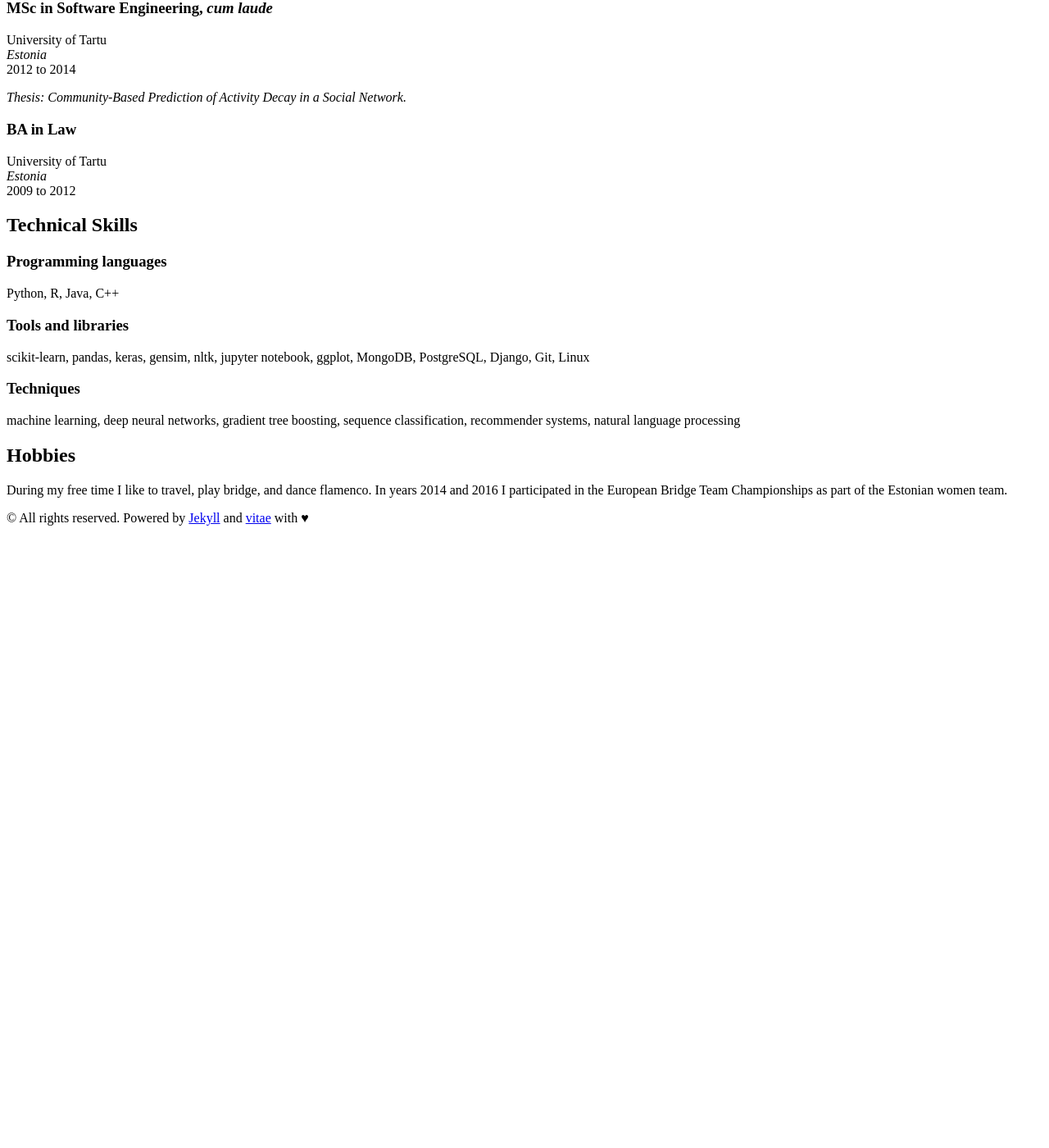
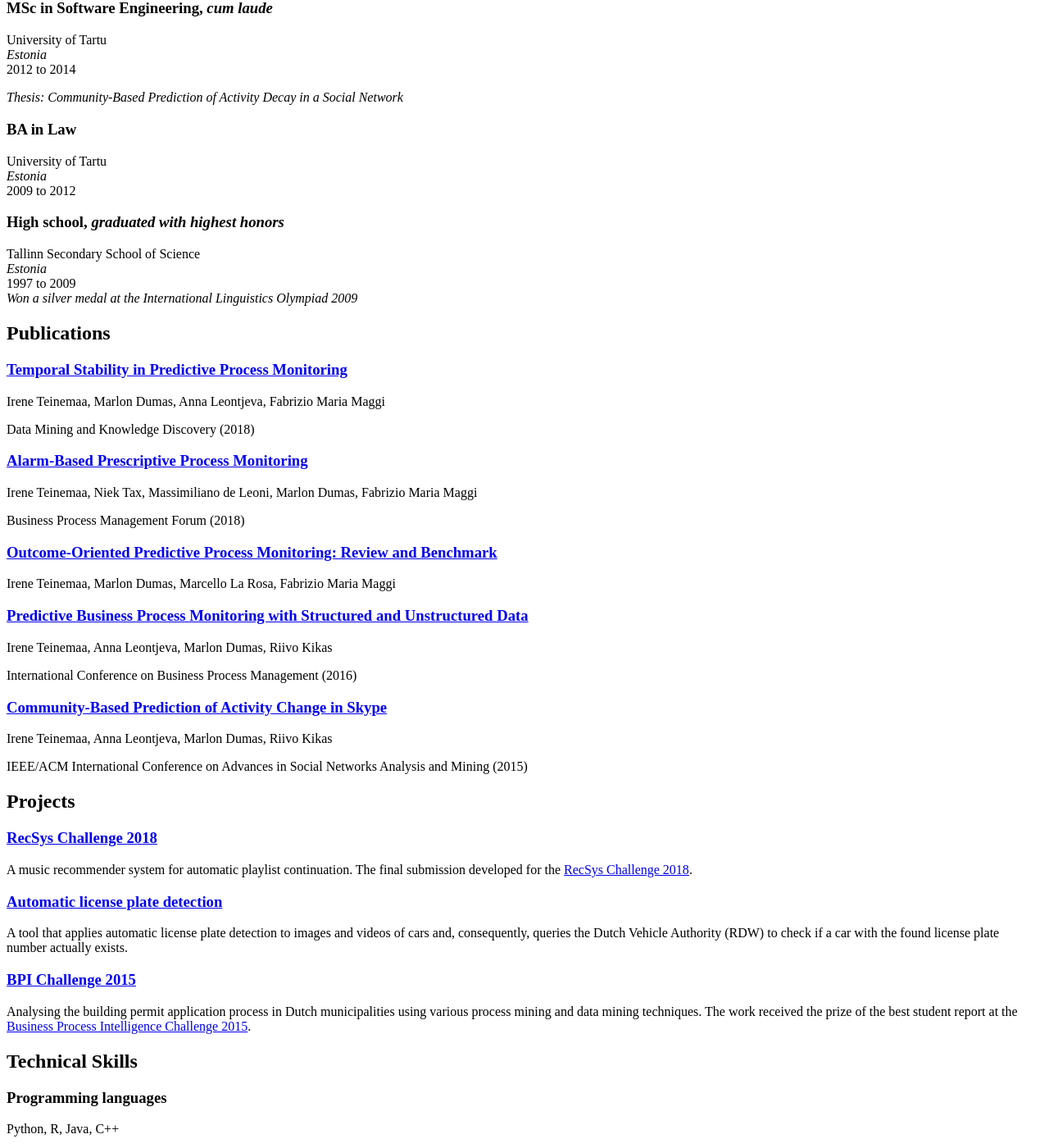
Before and after one commit to irhete/resume, a Jekyll site: the page built from index.html, in a window 1280 px wide and 1400 px high, scrolled down 1248 px. Shown: the whole window at 82% size. Built offline with Jekyll 4.4.1, drawn with Linux system fonts in a browser that asks for light colours; nearby versions of some CDN libraries; the list of posts is cut into pages by our own code; a style sheet for code colours, icons or effects is not loaded; before the commit the page ends 1905 px from its top, so only the background shows below that; some of the changed text lies outside the part shown.

Commit message:
Added publications and projects

```diff
--- a/_config.yml
+++ b/_config.yml
@@ -25,7 +25,7 @@ linkedin: ireneteinemaa
 googlescholar: UQZ22uQAAAAJ
 #tel: +44 0000 000000
 #tel_full: tel:+440000000000
-#google_maps: 'https://www.google.co.uk/maps/place/44+Perth+St,+Edinburgh,+Edinburgh+City+EH3+5BL'
+google_maps: 'https://www.google.ee/maps/place/Tartu,+Eesti/@58.3768829,26.724445,16z/data=!4m5!3m4!1s0x46eb36d8d55d3df7:0x400b36d18fc6d10!8m2!3d58.377983!4d26.7290383'
 address:
 #  street: 44 Perth Street
 #  postcode: EH3 5BL
--- a/_includes/education.html
+++ b/_includes/education.html
@@ -7,7 +7,7 @@
             <span><address>Estonia</address><time>2015 to Present</time></span>
         </header>
         <p>
-            <em>Topic: Understanding, Predicting, and Controlling Deviance in Business Processes.</em>
+            <em>Topic: Understanding, Predicting, and Controlling Deviance in Business Processes</em>
         </p>
     </article>
     <article>
@@ -19,7 +19,7 @@
             <span><address>Estonia</address><time>2012 to 2014</time></span>
         </header>
         <p>
-            <em>Thesis: Community-Based Prediction of Activity Decay in a Social Network.</em>
+            <em>Thesis: Community-Based Prediction of Activity Decay in a Social Network</em>
         </p>
     </article>
     <article>
@@ -29,4 +29,14 @@
             <span><address>Estonia</address><time>2009 to 2012</time></span>
         </header>
     </article>
+    <article>
+        <header>
+            <h1>High school,
+		<em>graduated with highest honors</em>
+	    </h1>
+            <span>Tallinn Secondary School of Science</span>
+            <span><address>Estonia</address><time>1997 to 2009</time></span>
+        </header>
+        <em>Won a silver medal at the International Linguistics Olympiad 2009</em>
+    </article>
 </section>
--- /dev/null
+++ b/_includes/projects.html
@@ -0,0 +1,30 @@
+<section class="thirteen columns">
+    <h1>Projects</h1>
+    <article>
+        <header>
+            <h1><a href="https://github.com/irhete/recsys-challenge-2018">RecSys Challenge 2018</a></h1>
+        </header>
+        <p>
+            A music recommender system for automatic playlist continuation. The final submission developed for the <a href="https://recsys-challenge.spotify.com/">RecSys Challenge 2018</a>.
+        </p>
+    </article>
+    <article>
+        <header>
+            <h1><a href="https://github.com/annitrolla/car-insurance-tool">Automatic license plate detection</a>
+	    </h1>
+        </header>
+        <p>
+            A tool that applies automatic license plate detection to images and videos of cars and, consequently, queries the Dutch Vehicle Authority (RDW) to check if a car with the found license plate number actually exists.
+        </p>
+    </article>
+    <article>
+        <header>
+            <h1><a href="http://www.win.tue.nl/bpi/lib/exe/fetch.php?media=2015:bpic2015_paper_3.pdf">BPI Challenge 2015</a></h1>
+        </header>
+ 	<p>
+Analysing the building permit application process in Dutch municipalities using various process mining and data mining techniques. The work received the prize of the best student report at the
+<a href="http://www.win.tue.nl/bpi/doku.php?id=2015:challenge&redirect=1id=2015/challenge">Business Process Intelligence Challenge 2015</a>.
+	</p>
+    </article>
+
+</section>
--- /dev/null
+++ b/_includes/publications.html
@@ -0,0 +1,46 @@
+<section class="thirteen columns">
+    <h1>Publications</h1>
+    <article>
+        <header>
+            <h1>
+		<a href=https://doi.org/10.1007/s10618-018-0575-9>Temporal Stability in Predictive Process Monitoring</a>
+	    </h1>
+            <span>Irene Teinemaa, Marlon Dumas, Anna Leontjeva, Fabrizio Maria Maggi</span>
+        </header>
+        <p>
+            Data Mining and Knowledge Discovery (2018)
+        </p>
+    </article>
+    <article>
+        <header>
+            <h1><a href=https://arxiv.org/abs/1803.08706>Alarm-Based Prescriptive Process Monitoring</a></h1>
+            <span>Irene Teinemaa, Niek Tax, Massimiliano de Leoni, Marlon Dumas, Fabrizio Maria Maggi</span>
+        </header>
+        <p>
+            Business Process Management Forum (2018)
+        </p>
+    </article>
+    <article>
+        <header>
+            <h1><a href=https://arxiv.org/abs/1707.06766>Outcome-Oriented Predictive Process Monitoring: Review and Benchmark</a></h1>
+            <span>Irene Teinemaa, Marlon Dumas, Marcello La Rosa, Fabrizio Maria Maggi</span>
+        </header>
+        <p>
+
+        </p>
+    </article>
+    <article>
+        <header>
+            <h1><a href=https://link.springer.com/chapter/10.1007/978-3-319-45348-4_23>Predictive Business Process Monitoring with Structured and Unstructured Data</a></h1>
+            <span>Irene Teinemaa, Anna Leontjeva, Marlon Dumas, Riivo Kikas</span>
+        </header>
+        <p>International Conference on Business Process Management (2016)</p>
+    </article>
+    <article>
+        <header>
+            <h1><a href=https://ieeexplore.ieee.org/document/7403525/>Community-Based Prediction of Activity Change in Skype</a></h1>
+            <span>Irene Teinemaa, Anna Leontjeva, Marlon Dumas, Riivo Kikas</span>
+        </header>
+        <p>IEEE/ACM International Conference on Advances in Social Networks Analysis and Mining (2015)</p>
+    </article>
+</section>
--- a/_includes/skills.html
+++ b/_includes/skills.html
@@ -11,13 +11,13 @@
             <h1>Tools and libraries</h1>
         </header>
         <p>
-           scikit-learn, pandas, keras, gensim, nltk, jupyter notebook, ggplot, MongoDB, PostgreSQL, Django, Git, Linux
+           scikit-learn, pandas, keras, gensim, nltk, jupyter notebook, ggplot, MongoDB, PostgreSQL, Django, Git, Linux, HTML, Javascript, Bootstrap
         <p>
 	<header>
             <h1>Techniques</h1>
         </header>
         <p>
-            machine learning, deep neural networks, gradient tree boosting, sequence classification, recommender systems, natural language processing
+            machine learning, random forests, gradient tree boosting, deep neural networks, sequence classification, recommender systems, natural language processing, data visualization
         <p>
 
 <!--
--- a/index.html
+++ b/index.html
@@ -6,6 +6,10 @@ layout: layout
 
 {% include education.html %}
 
+{% include publications.html %}
+
+{% include projects.html %}
+
 {% include skills.html %}
 
 {% include interests.html %}
```
